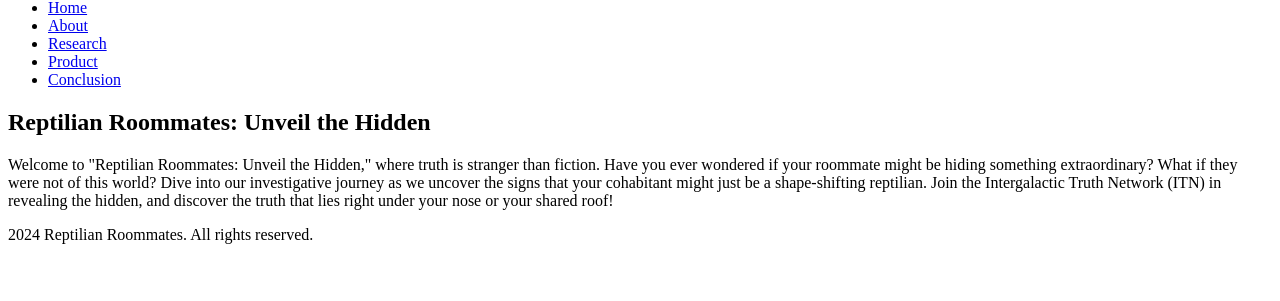
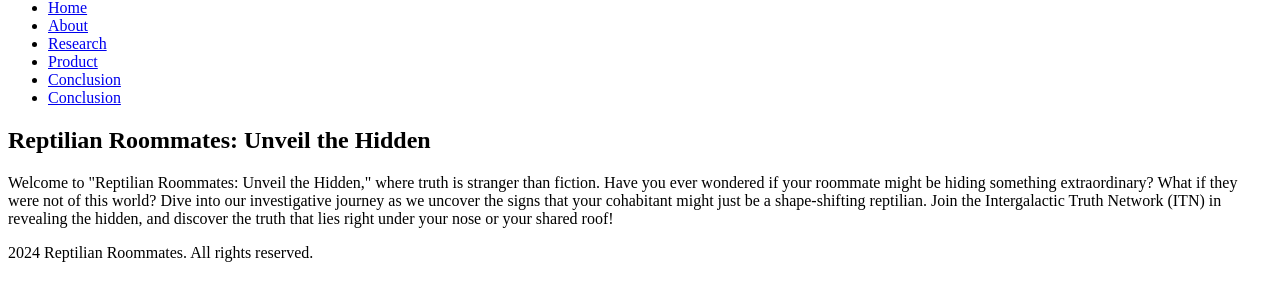
Before and after one commit to OmarShawish/Portfolio.github.io, a plain HTML site: page final-project-components/index.html in a window 1280 px wide. Shown: the part 229-530 px from the top of the page. Drawn offline with Linux system fonts and the light colour scheme.

Commit message:
Add files via upload

```diff
--- a/final-project-components/index.html
+++ b/final-project-components/index.html
@@ -16,6 +16,7 @@
                 <li><a href="research.html">Research</a></li>
                 <li><a href="product.html">Product</a></li>
                 <li><a href="conclusion.html">Conclusion</a></li>
+                <li><a href="conclusion.html">Conclusion</a></li>
             </ul>
         </nav>
     </header>
```
